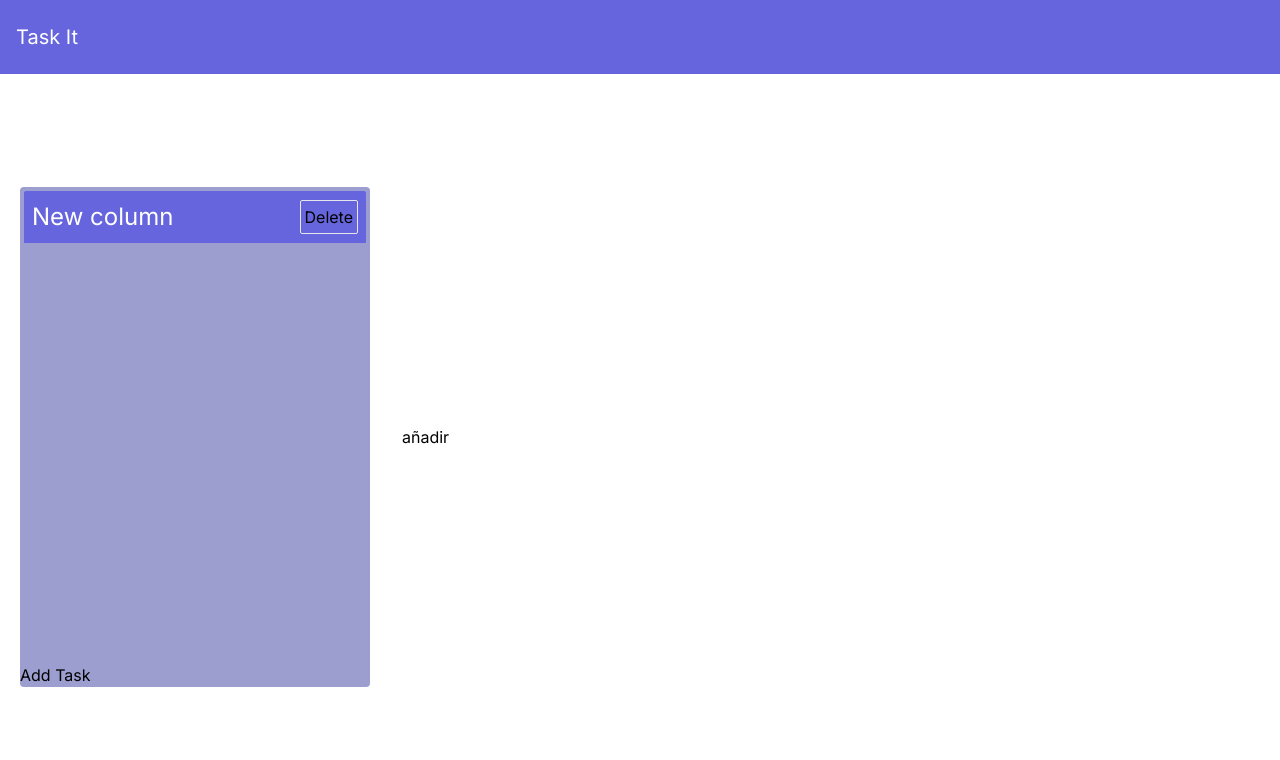
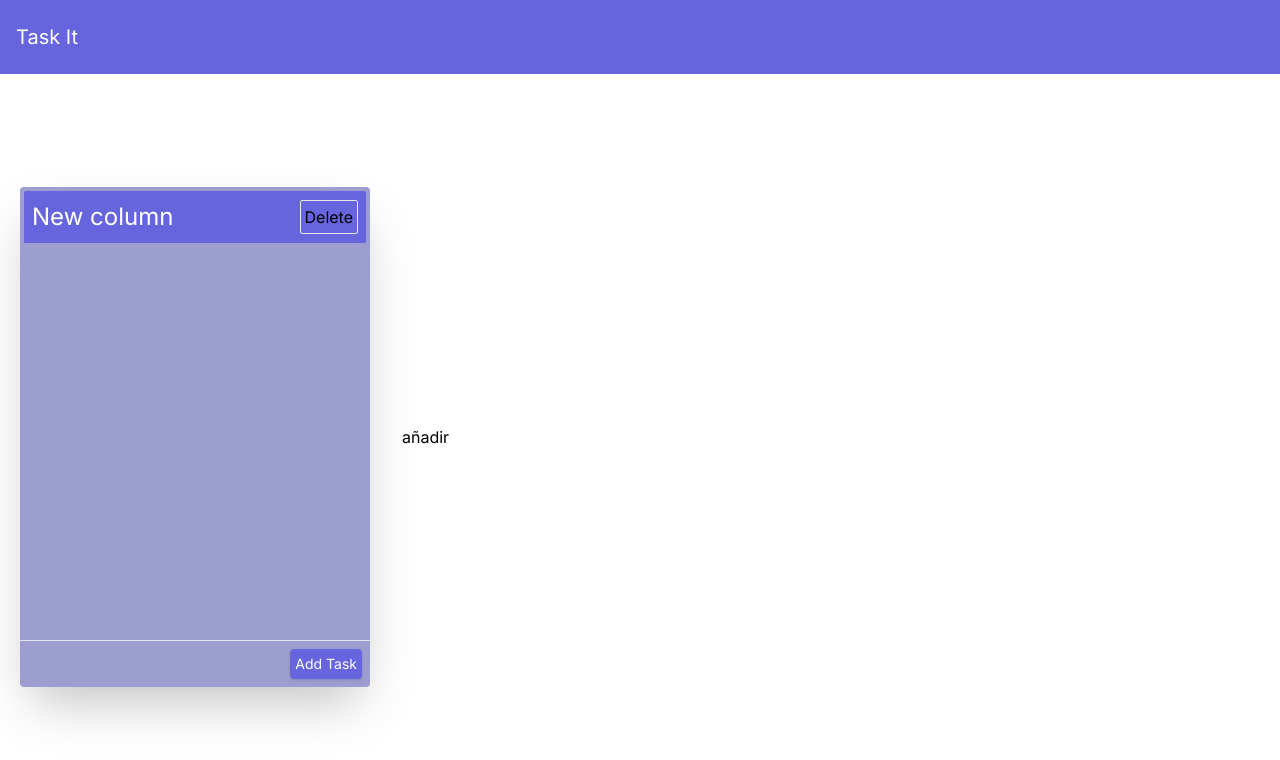
Before and after one commit to lmhmDev/task-it, a Next.js app: page / in a window 1280 px wide. Both pictures are taken after a click on the button "añadir". Shown: the top 760 px of the page. Built offline with nearby package versions, Linux system fonts and the light colour scheme.

Commit message:
column styles

```diff
--- a/src/components/board.tsx
+++ b/src/components/board.tsx
@@ -110,7 +110,7 @@ const Board = ({ activeModal }: Props) => {
 
     return (
         <DndContext sensors={sensors} collisionDetection={closestCenter} onDragStart={onDragStart} onDragEnd={onDragEnd} onDragOver={onDragOver}>
-            <div className="flex gap-5 px-5 items-center overflow-x-auto overflow-y-hidden">
+            <div className="flex gap-5 px-5 items-center overflow-x-auto h-[100%]">
                 <SortableContext items={columnsIds}>
                     {columns.map((column) => {
                         const colTasks = tasks.filter(task => task.columnId === column.id)
--- a/src/components/column.tsx
+++ b/src/components/column.tsx
@@ -44,7 +44,7 @@ const ColumnContainer = ({ column, tasks, activeModal }: Props) => {
     }
 
     return (
-        <div ref={setNodeRef} style={style} className="flex flex-col h-[500px] bg-secondary min-w-[350px] rounded">
+        <div ref={setNodeRef} style={style} className="flex flex-col h-[500px] bg-secondary min-w-[350px] rounded shadow-2xl">
             <div
                 {...attributes}
                 {...listeners}
@@ -91,8 +91,9 @@ const ColumnContainer = ({ column, tasks, activeModal }: Props) => {
                     }
                 </SortableContext>
             </div>
-            <div>
+            <div className="flex justify-end p-2 border-t border-t">
                 <button
+                    className="border p-1 border-primary rounded text-sm text-white bg-primary shadow hover:border-secondary"
                     onClick={() => {
                         createTask(column.id)
                     }}
```
